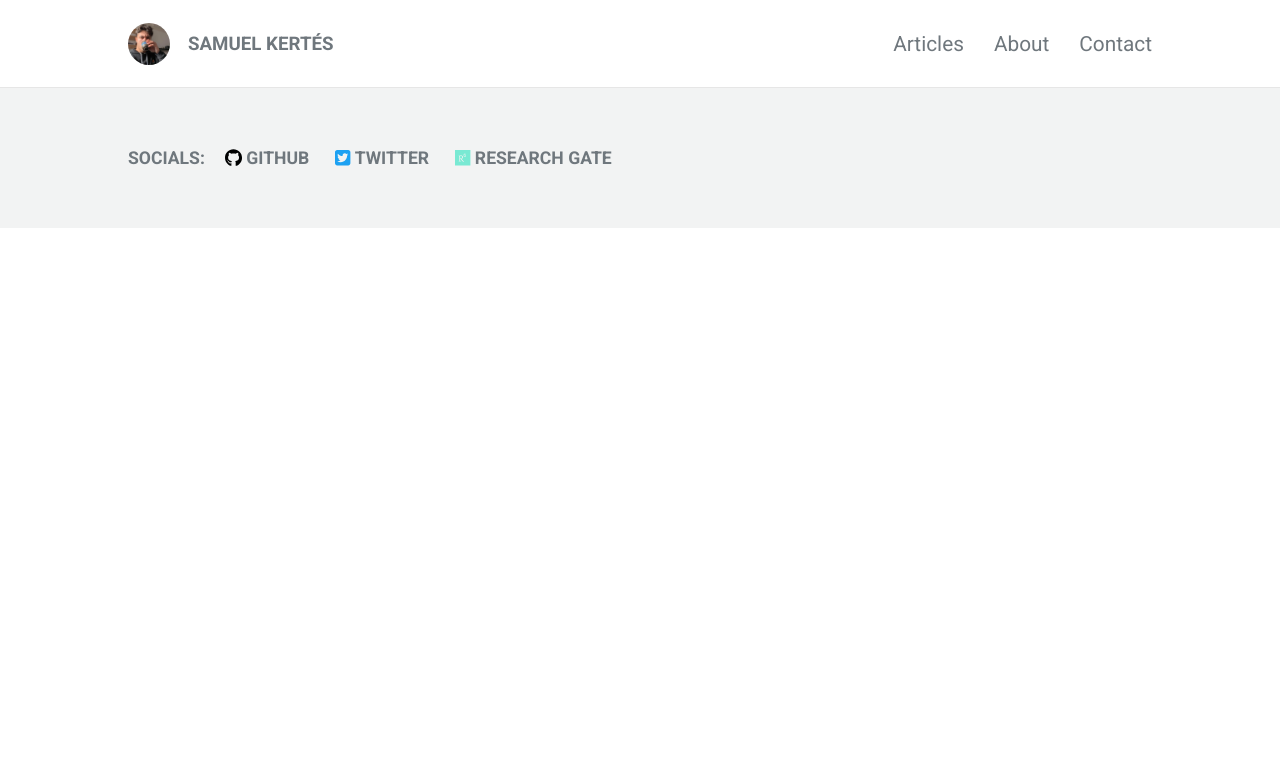
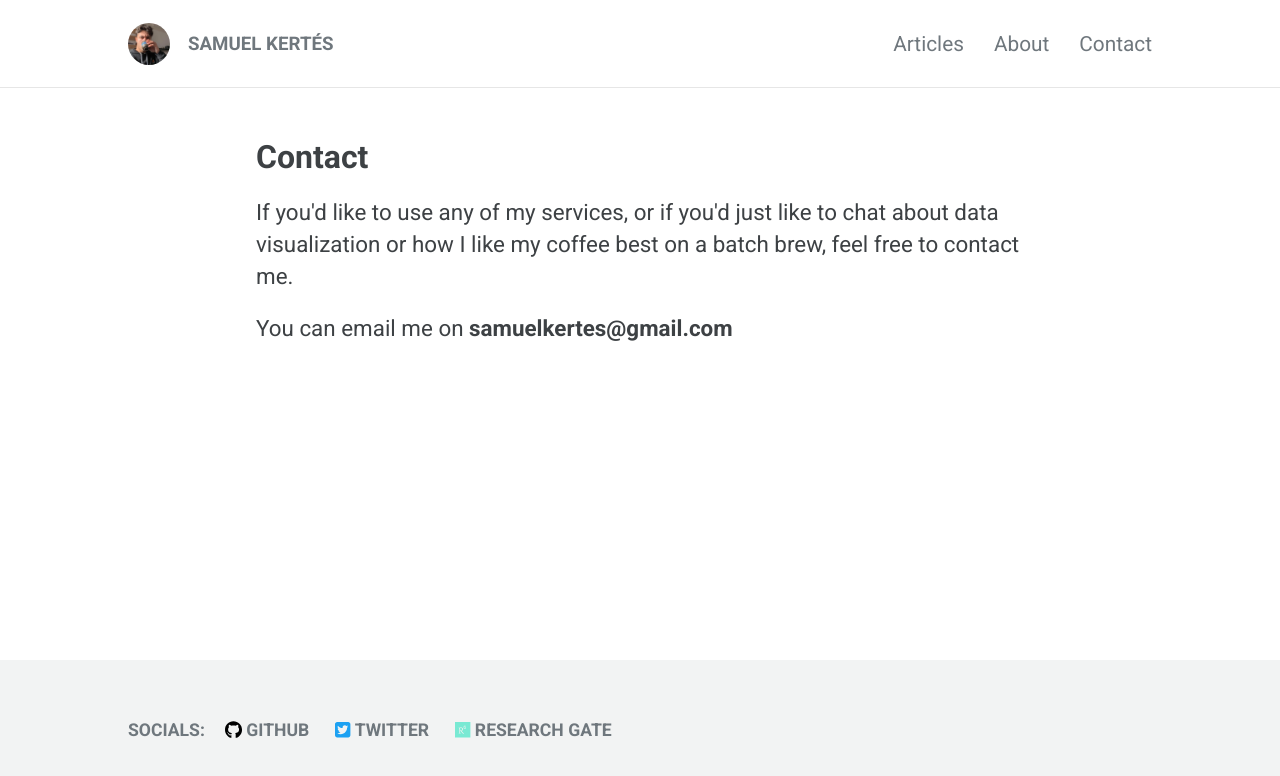
Before and after one commit to estebanix/viz_journey, a React (Vite) app: page /contact in a window 1280 px wide. Shown: the top 776 px of the page. Built offline with nearby package versions, Linux system fonts and the light colour scheme.

Commit message:
contact done

```diff
--- a/src/App.css
+++ b/src/App.css
@@ -20,6 +20,10 @@ a{
   text-decoration: inherit;
 }
 
+span{
+  font-weight: 700;
+}
+
 .nav--container{
   width: 100%;
   height: 88px;
@@ -40,7 +44,7 @@ a{
 .nav--container h3{
   font-weight: 700;
   cursor: pointer;
-  transition: 0.8s ease-in-out;
+  transition: 0.7s ease-in-out;
 }
 
 .nav--container h3:hover{
@@ -161,3 +165,25 @@ a{
   width: 300px;
   height: auto;
 }
+
+.main-contact--container{
+  width: 100%;
+  height: calc(100vh - 228px);
+  padding: 50px 20%;
+  color: #3d4144;
+  display: flex;
+  flex-direction: column;
+  gap: 20px;
+}
+
+.main-contact--container h2{
+  font-size: 2em;
+  font-weight: 700;
+}
+
+.main-contact--container p{
+  font-size: 1.4em;
+  word-wrap: break-word;
+  line-height: 32px;
+  font-weight: 400;
+}
--- a/src/App.tsx
+++ b/src/App.tsx
@@ -1,6 +1,7 @@
 import './App.css'
 import MainScreen from './Components/Big_Components/MainScreen';
 import MainAbout from './Components/Big_Components/MainAbout';
+import MainContact from './Components/Big_Components/MainContact';
 import { Routes, Route } from 'react-router-dom';
 import Nav from './Components/Small_Components/Nav';
 import Footer from './Components/Small_Components/Footer';
@@ -14,7 +15,7 @@ function App() {
         <Route path='/' element={<MainScreen />} />
         <Route path='/dataviz' />
         <Route path='/about' element={<MainAbout />} />
-        <Route path='/contact' />
+        <Route path='/contact' element={<MainContact />}/>
       </Routes>
       <Footer />
     </>
--- /dev/null
+++ b/src/Components/Big_Components/MainContact.tsx
@@ -0,0 +1,11 @@
+
+
+export default function MainContact(){
+    return(
+        <main className="main-contact--container">
+            <h2>Contact</h2>
+            <p>If you'd like to use any of my services, or if you'd just like to chat about data visualization or how I like my coffee best on a batch brew, feel free to contact me.</p>
+            <p>You can email me on <span>samuelkertes@gmail.com</span></p>
+        </main>
+    );
+}
--- a/src/Components/Small_Components/Nav.tsx
+++ b/src/Components/Small_Components/Nav.tsx
@@ -8,7 +8,7 @@ export default function Nav(){
             <ul>
                 <li className="nav-li"><Link to="/dataviz">Articles</Link></li>
                 <li className="nav-li"><Link to="/about">About</Link></li>
-                <li className="nav-li">Contact</li>
+                <li className="nav-li"><Link to="/contact">Contact</Link></li>
             </ul>
         </nav>
     );
```
